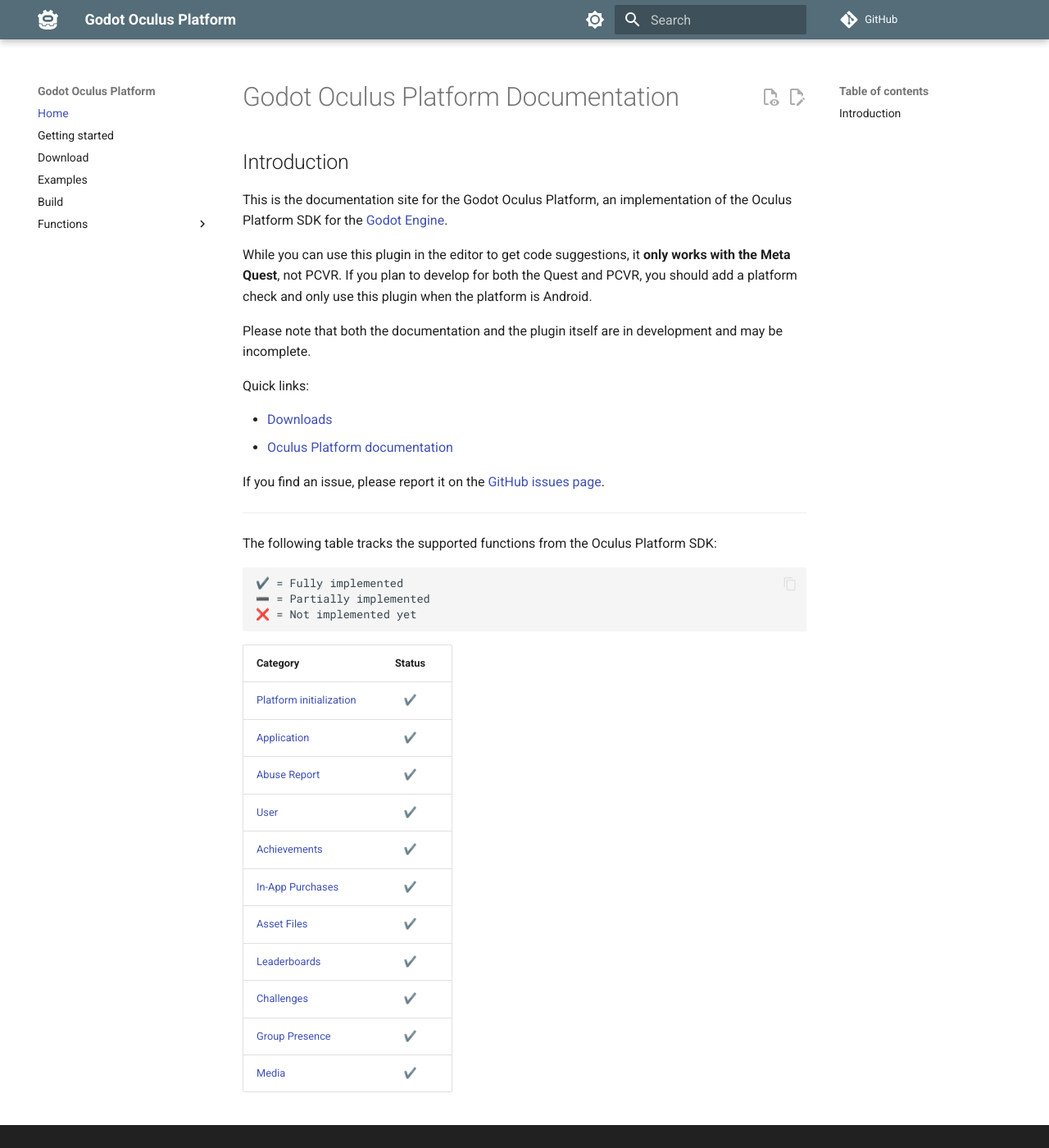
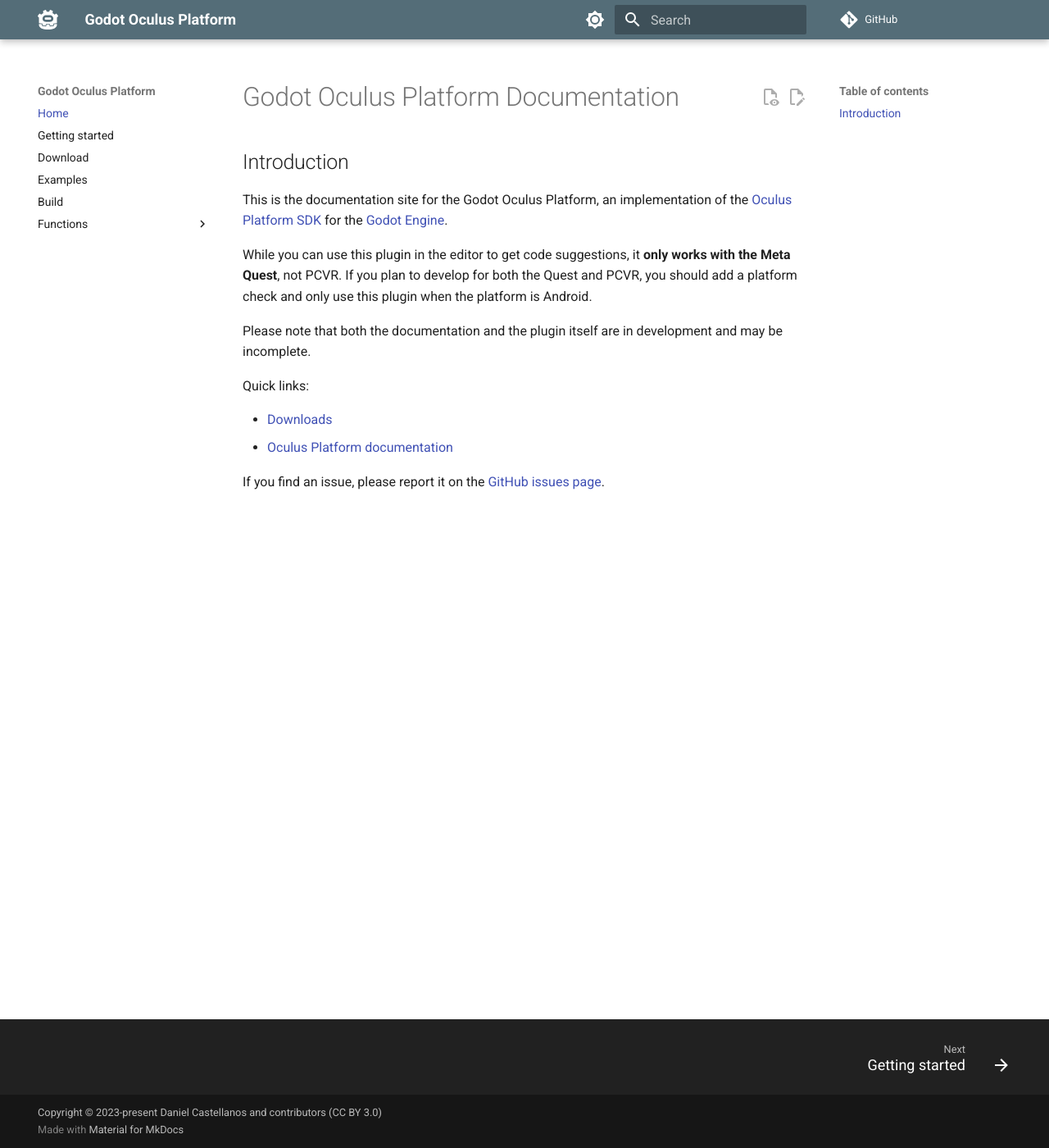
Before and after one commit to decacis/godot_oculus_platform, an MkDocs documentation site: the page built from docs/index.md, in a window 1280 px wide and 1400 px high. Shown: the whole window at 82% size. Built offline with MkDocs 1.6.1 and Material for MkDocs 9.7.7, drawn with Linux system fonts in a browser that asks for light colours; comment, search, counter and statistics services are not loaded.

Commit message:
Removing home table & clarifying stuff a bit

````diff
--- a/docs/index.md
+++ b/docs/index.md
@@ -2,7 +2,7 @@
 
 ## Introduction
 
-This is the documentation site for the Godot Oculus Platform, an implementation of the Oculus Platform SDK for the [Godot Engine](https://godotengine.org).
+This is the documentation site for the Godot Oculus Platform, an implementation of the [Oculus Platform SDK](https://developer.oculus.com/documentation/native/ps-platform-intro/) for the [Godot Engine](https://godotengine.org).
 
 While you can use this plugin in the editor to get code suggestions, it **only works with the Meta Quest**, not PCVR. If you plan to develop for both the Quest and PCVR, you should add a platform check and only use this plugin when the platform is Android.
 
@@ -14,26 +14,3 @@
 - [Oculus Platform documentation](https://developer.oculus.com/documentation/native/ps-platform-intro/)
 
 If you find an issue, please report it on the [GitHub issues page](https://github.com/decacis/godot_oculus_platform/issues).
-
------
-
-The following table tracks the supported functions from the Oculus Platform SDK:
-```
-✔️ = Fully implemented
-➖ = Partially implemented
-❌ = Not implemented yet
-```
-
-| Category                                                                    | Status |
-|-----------------------------------------------------------------------------|:------:|
-| [Platform initialization](/godot_oculus_platform/functions/initialization/) |   ✔️   |
-| [Application](/godot_oculus_platform/functions/application/)                |   ✔️   |
-| [Abuse Report](/godot_oculus_platform/functions/abuse-report/)              |   ✔️   |
-| [User](/godot_oculus_platform/functions/user/)                              |   ✔️   |
-| [Achievements](/godot_oculus_platform/functions/achievements/)              |   ✔️   |
-| [In-App Purchases](/godot_oculus_platform/functions/in-app-purchases/)      |   ✔️   |
-| [Asset Files](/godot_oculus_platform/functions/asset-files/)                |   ✔️   |
-| [Leaderboards](/godot_oculus_platform/functions/leaderboards/)              |   ✔️   |
-| [Challenges](/godot_oculus_platform/functions/challenges/)                  |   ✔️   |
-| [Group Presence](/godot_oculus_platform/functions/group-presence/)          |   ✔️   |
-| [Media](/godot_oculus_platform/functions/media/)                            |   ✔️   |
````
Also changed, not shown: docs/build.md (+1 -1 lines), docs/download.md (+1 -0 lines).
